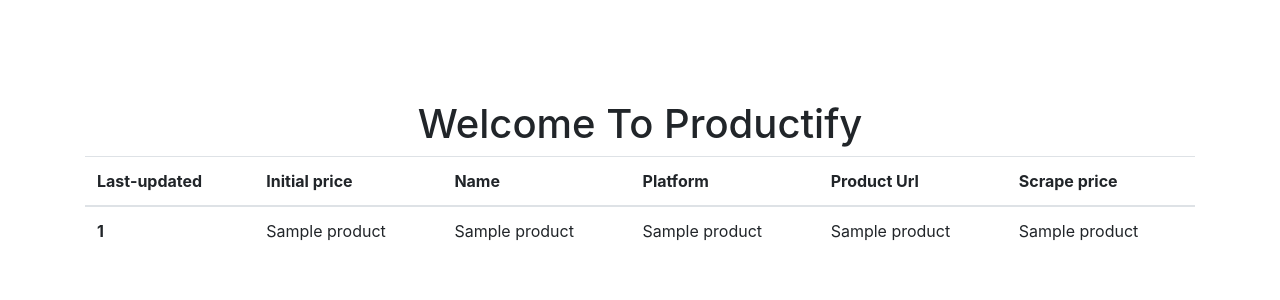
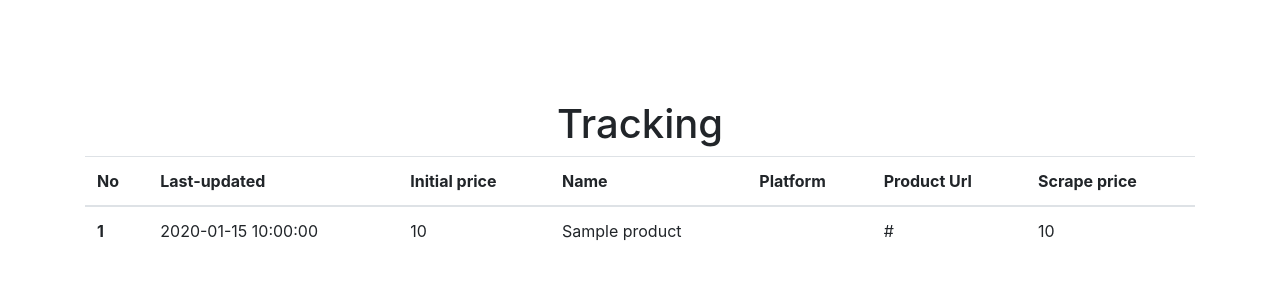
Before and after one commit to SanaWiffuo/MoneyTrack, a Flask app: template templates/track.html in a window 1280 px wide. Shown: the part 98-398 px from the top of the page. Run offline with Flask 2, Linux system fonts and the light colour scheme; the template is opened without the code that fills it: most values are stand-ins (such as "Sample title", 1, 10 or a date in 2020); some libraries are stand-ins or nearby versions.

Commit message:
tracking add-ons

```diff
--- a/api.py
+++ b/api.py
@@ -93,11 +93,11 @@
     try:
         username = session['username']
         # result = [Shopee("monitor","$100",5.0,"https://shopee.sg/Anmite-24-75Hz-IPS-Curved-FHD-LED-Monitor-Hdmi-HDR-Super-Slim-and-Sleek-Design-i.152295628.2285979907","https://cf.shopee.sg/file/b83e20398e1991117b95ba9c81bd8a3d"),Shopee("monitor","$100",5.0,"https://shopee.sg/Anmite-24-75Hz-IPS-Curved-FHD-LED-Monitor-Hdmi-HDR-Super-Slim-and-Sleek-Design-i.152295628.2285979907","https://cf.shopee.sg/file/b83e20398e1991117b95ba9c81bd8a3d")]
-        result = scrap_shopee(item,20)
-        # try:
-        #     result += scrape(item,20)
-        # except IndexError:
-        #     pass
+        result = scrap_shopee(item,30)
+        try:
+            result += scrape(item,30)
+        except IndexError:
+            pass
         # l = Thread(target=scrap_lazada, args=(item, 10, l_queue, over))
         # l.start()
         # s = Thread(target=scrap_shopee, args=(item, 10,over))
@@ -111,14 +111,6 @@
     except Exception:
         return render_template("error.html")
 
-@app.route('/track', methods=['GET'])
-def track():
-    try:
-        username = session['username']
-        results = firebase.get("/{}".format(username), None)
-        return render_template("track.html", products=result,username=username)
-    except Exception:
-        return render_template("error.html")
 
 @app.route('/track')
 def track():
--- a/templates/track.html
+++ b/templates/track.html
@@ -1,12 +1,13 @@
-{% extends "base.html" %} {% block title %}Track{% endblock %} {% block head %}
-{{ super() }} {% endblock %}
+{% extends "base.html" %} {% block title %}Track{% endblock %} {% block head %} {{ super() }} {% endblock %}
+
 <body>
     {% block body %}
     <main class="container">
-    <h1 class="text-center">Welcome To Productify</h1>
+        <h1 class="text-center">Tracking</h1>
         <table class="table">
             <thead>
                 <tr>
+                    <th scope="col">No</th>
                     <th scope="col">Last-updated</th>
                     <th scope="col">Initial price</th>
                     <th scope="col">Name</th>
@@ -18,12 +19,13 @@
             <tbody>
                 {% for product in products %}
                 <tr>
-          <th scope="row">{{product[0]}}</th>
-          <td>{{product[1]}}</td>
-          <td>{{product[2]}}</td>
-          <td>{{product[3]}}</td>
-          <td>{{product[4]}}</td>
-          <td>{{product[5]}}</td>
+                    <th scope="row">{{loop.index}}</th>
+                    <td>{{product.last_updated}}</td>
+                    <td>{{product.initial_price}}</td>
+                    <td>{{product.name}}</td>
+                    <td>{{product.platform}}</td>
+                    <td>{{product.url}}</td>
+                    <td>{{product.scrape_price}}</td>
                 </tr>
                 {%endfor%}
             </tbody>
```
Also changed, not shown: templates/tracking.html (deleted). Lines whose indentation alone changed are shown as unchanged.
